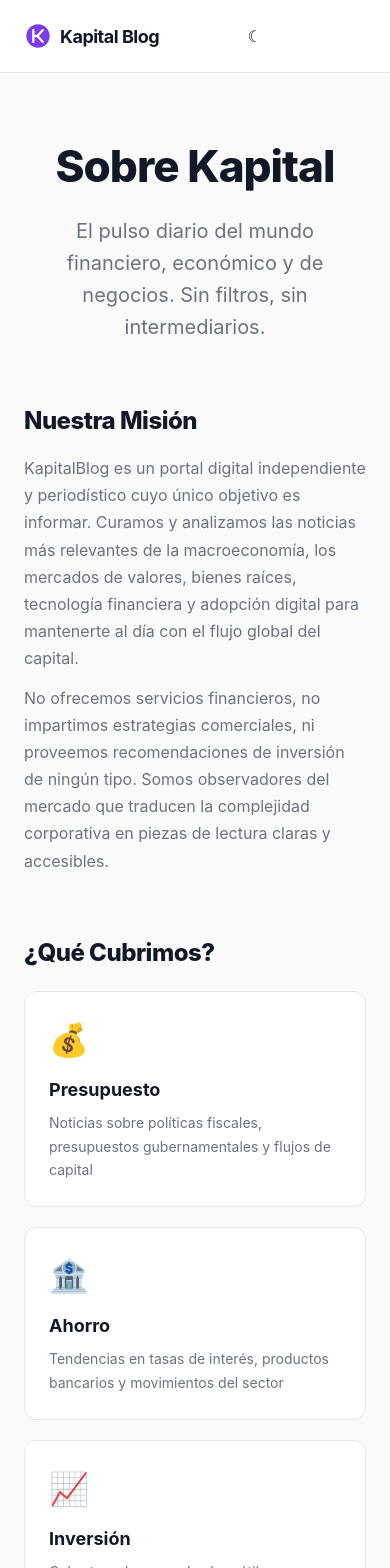
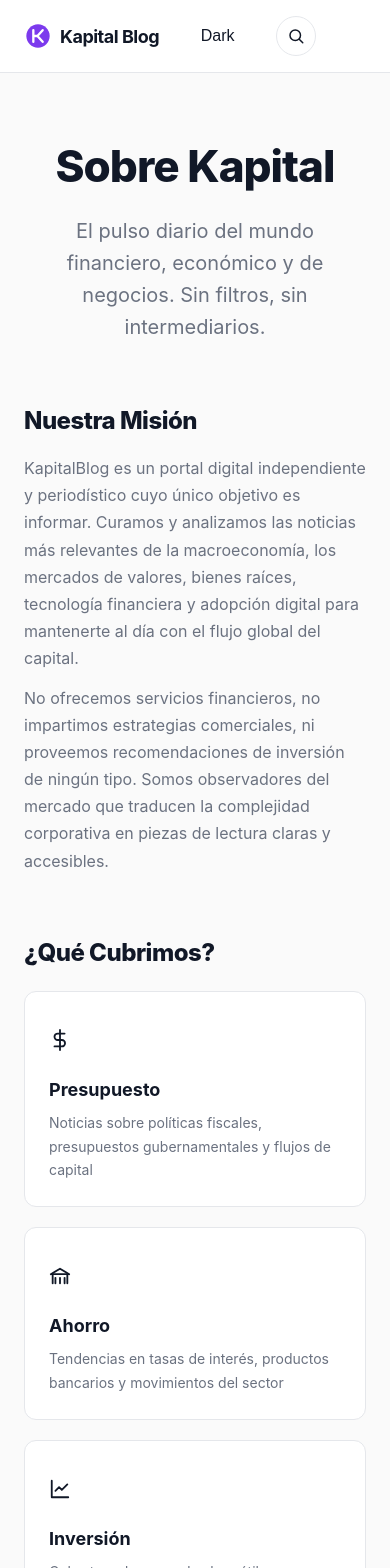
Before and after one commit to UXCodeSolutions/kapital-blog, a Vue app: page /sobre in a window 390 px wide. Shown: the top 1568 px of the page. Built offline with nearby package versions, Linux system fonts and the light colour scheme.

Commit message:
Kapital: hero slider + mobile menu/search + icons

```diff
--- a/src/components/AppHeader.vue
+++ b/src/components/AppHeader.vue
@@ -12,8 +12,13 @@ const router = useRouter();
 
 const open = ref(false);
 const searchQuery = ref('');
+const mobileSearchOpen = ref(false);
 
 const toggle = () => { open.value = !open.value; };
+const toggleMobileSearch = () => {
+  mobileSearchOpen.value = !mobileSearchOpen.value;
+  if (mobileSearchOpen.value) open.value = false;
+};
 
 const toggleTheme = () => { emit('toggle-theme'); };
 
@@ -77,8 +82,18 @@ const closeSearchDropdown = (e) => {
   }
 };
 
+const closeMobileSearchOnOutside = (e) => {
+  if (!mobileSearchOpen.value) return;
+  const isInside = e.target.closest('.mobile-search-panel') || e.target.closest('.mobile-search-toggle');
+  if (!isInside) {
+    mobileSearchOpen.value = false;
+    showDropdown.value = false;
+  }
+};
+
 onMounted(() => {
   document.addEventListener('click', closeSearchDropdown);
+  document.addEventListener('click', closeMobileSearchOnOutside);
 });
 </script>
 
@@ -101,7 +116,12 @@ onMounted(() => {
       </nav>
 
       <div class="header-search">
-        <span class="search-icon">🔍</span>
+        <span class="search-icon" aria-hidden="true">
+          <svg class="icon" viewBox="0 0 24 24" width="16" height="16" fill="none" stroke="currentColor" stroke-width="2" stroke-linecap="round" stroke-linejoin="round">
+            <circle cx="11" cy="11" r="7"></circle>
+            <path d="M21 21l-4.35-4.35"></path>
+          </svg>
+        </span>
         <form @submit.prevent="handleSearch">
           <input
             v-model="searchQuery"
@@ -137,7 +157,7 @@ onMounted(() => {
 
       <div class="header-actions">
          <template v-if="isLoggedIn">
-           <span class="user-greeting">👋 {{ currentUser?.username }}</span>
+           <span class="user-greeting">{{ currentUser?.username }}</span>
            <button @click="logout" class="login-link" style="background:none;border:none;cursor:pointer;color:inherit;font-size:14px;">Logout</button>
          </template>
          <template v-else>
@@ -151,9 +171,23 @@ onMounted(() => {
           :aria-pressed="theme === 'dark' ? 'true' : 'false'"
           @click="toggleTheme"
         >
-          <span class="theme-toggle-icon" aria-hidden="true">{{ theme === 'dark' ? '☀' : '☾' }}</span>
+          <span class="theme-toggle-icon" aria-hidden="true">{{ theme === 'dark' ? 'Light' : 'Dark' }}</span>
         </button>
       </div>
+
+      <button
+        class="mobile-search-toggle"
+        type="button"
+        :aria-expanded="mobileSearchOpen ? 'true' : 'false'"
+        aria-controls="mobile-search-panel"
+        @click="toggleMobileSearch"
+      >
+        <svg class="icon" viewBox="0 0 24 24" width="18" height="18" fill="none" stroke="currentColor" stroke-width="2" stroke-linecap="round" stroke-linejoin="round" aria-hidden="true">
+          <circle cx="11" cy="11" r="7"></circle>
+          <path d="M21 21l-4.35-4.35"></path>
+        </svg>
+        <span class="sr-only">Buscar</span>
+      </button>
 
       <button
         class="nav-toggle"
@@ -173,7 +207,7 @@ onMounted(() => {
       <router-link v-for="it in items" :key="'m-'+it.path" :to="it.path" @click="open = false">{{ it.label }}</router-link>
        <div class="mobile-actions">
          <template v-if="isLoggedIn">
-           <span>👋 {{ currentUser?.username }}</span>
+           <span>{{ currentUser?.username }}</span>
            <button @click="logout; open = false" class="login-link" style="background:none;border:none;cursor:pointer;">Logout</button>
          </template>
          <template v-else>
@@ -181,6 +215,49 @@ onMounted(() => {
            <router-link to="/registro" @click="open = false" class="btn-subscribe">Subscribe</router-link>
          </template>
        </div>
+    </div>
+
+    <div class="mobile-search-panel" id="mobile-search-panel" v-show="mobileSearchOpen" aria-label="Búsqueda móvil">
+      <div class="container mobile-search-inner">
+        <div class="header-search mobile-search">
+          <span class="search-icon" aria-hidden="true">
+            <svg class="icon" viewBox="0 0 24 24" width="16" height="16" fill="none" stroke="currentColor" stroke-width="2" stroke-linecap="round" stroke-linejoin="round">
+              <circle cx="11" cy="11" r="7"></circle>
+              <path d="M21 21l-4.35-4.35"></path>
+            </svg>
+          </span>
+          <form @submit.prevent="handleSearch">
+            <input
+              v-model="searchQuery"
+              @input="onSearchInput"
+              @focus="onSearchInput"
+              type="text"
+              placeholder="Search articles..."
+              class="search-input"
+            />
+          </form>
+
+          <div v-if="showDropdown" class="search-dropdown">
+            <div v-if="isSearching" class="search-msg">Buscando...</div>
+            <div v-else-if="searchResults.length === 0" class="search-msg">No se encontraron artículos.</div>
+            <template v-else>
+              <router-link
+                v-for="res in searchResults"
+                :key="res.id"
+                :to="'/articulo/' + res.id"
+                class="search-result-item"
+                @click="showDropdown = false; mobileSearchOpen = false; searchQuery = ''"
+              >
+                <div class="search-result-img" :style="{ backgroundImage: 'url(' + (res.image_url || 'https://images.unsplash.com/photo-1540420773420-3366772f4999?q=80&w=100') + ')' }"></div>
+                <div class="search-result-info">
+                  <span class="search-result-title">{{ res.title }}</span>
+                  <span class="search-result-cat">{{ res.category }}</span>
+                </div>
+              </router-link>
+            </template>
+          </div>
+        </div>
+      </div>
     </div>
   </header>
 </template>
@@ -190,6 +267,34 @@ onMounted(() => {
 
 .header-search {
   position: relative;
+}
+
+.mobile-search-toggle{
+  display:none;
+  align-items:center;
+  justify-content:center;
+  width:40px;
+  height:40px;
+  border-radius:999px;
+  border:1px solid var(--border);
+  background:var(--surface);
+  color:var(--text);
+  cursor:pointer;
+}
+
+.mobile-search-panel{
+  position: fixed;
+  inset: 0;
+  background: rgba(0,0,0,0.25);
+  z-index: 60;
+}
+
+.mobile-search-inner{
+  padding-top: 12px;
+}
+
+@media (max-width: 768px){
+  .mobile-search-toggle{display:inline-flex;}
 }
 
 .search-dropdown {
--- a/src/components/Sidebar.vue
+++ b/src/components/Sidebar.vue
@@ -26,7 +26,12 @@ const goToTag = (tag) => {
 <template>
   <aside class="sidebar" aria-label="Barra lateral">
     <div class="search-sidebar">
-      <span class="search-icon">🔍</span>
+      <span class="search-icon" aria-hidden="true">
+        <svg class="icon" viewBox="0 0 24 24" width="16" height="16" fill="none" stroke="currentColor" stroke-width="2" stroke-linecap="round" stroke-linejoin="round">
+          <circle cx="11" cy="11" r="7"></circle>
+          <path d="M21 21l-4.35-4.35"></path>
+        </svg>
+      </span>
       <form @submit.prevent="handleSearch" style="flex:1; display:flex;">
         <input v-model="searchQuery" type="text" placeholder="Search for articles, authors, or topics..." class="search-input" />
       </form>
--- a/src/styles.css
+++ b/src/styles.css
@@ -87,7 +87,7 @@ a:hover{text-decoration:underline}
   font-size:14px;
   color:var(--text);
 }
-.search-icon{position:absolute; left:12px; font-size:14px; color:var(--muted)}
+.search-icon{position:absolute; left:12px; color:var(--muted); display:inline-flex; align-items:center; justify-content:center; width:16px; height:16px;}
 
 .header-actions{display:flex; align-items:center; gap:16px}
 .login-link{font-size:14px; font-weight:500; text-decoration:none}
@@ -103,6 +103,7 @@ a:hover{text-decoration:underline}
 
 .nav-toggle{display:none;}
 .nav-mobile{display:none;}
+.mobile-search-toggle{display:none;}
 
 /* ========== HERO ARCHITECTURE ========== */
 .hero-architecture{
@@ -407,11 +408,26 @@ a:hover{text-decoration:underline}
 @media (max-width: 768px){
   .nav, .header-search, .header-actions .btn-subscribe, .header-actions .login-link{display:none}
   .nav-toggle{display:inline-flex; border:none; background:none; font-size:24px; padding:8px;}
+  .mobile-search-toggle{display:inline-flex; border:1px solid var(--border); background:var(--surface); width:40px; height:40px; border-radius:999px; align-items:center; justify-content:center; padding:0;}
   .architecture-grid{grid-template-columns: 1fr;}
   .browse-categories-grid{grid-template-columns: 1fr;}
   .hero-title{font-size:36px;}
   .newsletter-inline-form{flex-direction:column;}
   .voices-avatars{gap:20px;}
+}
+
+/* Mobile search overlay (used by AppHeader) */
+.mobile-search-panel{
+  position: fixed;
+  inset: 0;
+  background: rgba(0,0,0,0.25);
+  z-index: 60;
+}
+.mobile-search-inner{
+  padding-top: 12px;
+}
+.header-search.mobile-search{
+  max-width: none;
 }
 
 /* ========== HERO SLIDER ========== */
--- a/src/views/AboutView.vue
+++ b/src/views/AboutView.vue
@@ -17,22 +17,48 @@
           <h2>¿Qué Cubrimos?</h2>
           <div class="topics-grid">
             <div class="topic-card">
-              <span class="topic-icon">💰</span>
+              <span class="topic-icon" aria-hidden="true">
+                <svg class="icon" viewBox="0 0 24 24" width="22" height="22" fill="none" stroke="currentColor" stroke-width="2" stroke-linecap="round" stroke-linejoin="round">
+                  <path d="M12 1v22"></path>
+                  <path d="M17 5H9.5a3.5 3.5 0 0 0 0 7H14a3.5 3.5 0 0 1 0 7H6"></path>
+                </svg>
+              </span>
               <h3>Presupuesto</h3>
               <p>Noticias sobre políticas fiscales, presupuestos gubernamentales y flujos de capital</p>
             </div>
             <div class="topic-card">
-              <span class="topic-icon">🏦</span>
+              <span class="topic-icon" aria-hidden="true">
+                <svg class="icon" viewBox="0 0 24 24" width="22" height="22" fill="none" stroke="currentColor" stroke-width="2" stroke-linecap="round" stroke-linejoin="round">
+                  <path d="M3 10h18" />
+                  <path d="M4 10V20" />
+                  <path d="M20 10v10" />
+                  <path d="M7 20v-6" />
+                  <path d="M12 20v-6" />
+                  <path d="M17 20v-6" />
+                  <path d="M2 10l10-6 10 6" />
+                </svg>
+              </span>
               <h3>Ahorro</h3>
               <p>Tendencias en tasas de interés, productos bancarios y movimientos del sector</p>
             </div>
             <div class="topic-card">
-              <span class="topic-icon">📈</span>
+              <span class="topic-icon" aria-hidden="true">
+                <svg class="icon" viewBox="0 0 24 24" width="22" height="22" fill="none" stroke="currentColor" stroke-width="2" stroke-linecap="round" stroke-linejoin="round">
+                  <path d="M3 3v18h18"></path>
+                  <path d="M7 14l4-4 3 3 6-6"></path>
+                </svg>
+              </span>
               <h3>Inversión</h3>
               <p>Cobertura de mercados bursátiles, criptomonedas y activos alternativos</p>
             </div>
             <div class="topic-card">
-              <span class="topic-icon">💳</span>
+              <span class="topic-icon" aria-hidden="true">
+                <svg class="icon" viewBox="0 0 24 24" width="22" height="22" fill="none" stroke="currentColor" stroke-width="2" stroke-linecap="round" stroke-linejoin="round">
+                  <rect x="3" y="6" width="18" height="12" rx="2" />
+                  <path d="M3 10h18" />
+                  <path d="M7 15h4" />
+                </svg>
+              </span>
               <h3>Crédito</h3>
               <p>Análisis del panorama crediticio, regulaciones y productos financieros</p>
             </div>
--- a/src/views/HomeView.vue
+++ b/src/views/HomeView.vue
@@ -195,7 +195,12 @@ const scrollTo = (id) => {
     <section class="section newsletter-section" aria-label="Newsletter">
       <div class="container">
         <div class="newsletter-banner">
-           <div class="newsletter-icon">✉️</div>
+           <div class="newsletter-icon" aria-hidden="true">
+             <svg class="icon" viewBox="0 0 24 24" width="44" height="44" fill="none" stroke="currentColor" stroke-width="2" stroke-linecap="round" stroke-linejoin="round">
+               <path d="M4 6h16v12H4z" />
+               <path d="m4 7 8 6 8-6" />
+             </svg>
+           </div>
            <h2>The Sunday Briefing</h2>
            <p>Join 50,000+ investors and financial professionals who receive our weekly curated insights on markets, wealth management, and macro trends. No spam, just substance.</p>
            <form class="newsletter-inline-form" @submit.prevent="subscribeNewsletter">
```
Also changed, not shown: src/views/ContactView.vue (+18 -3 lines).
